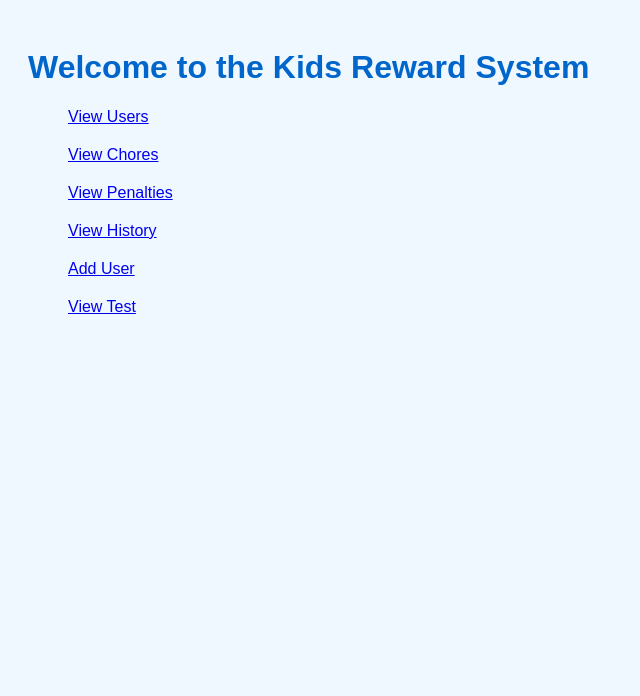
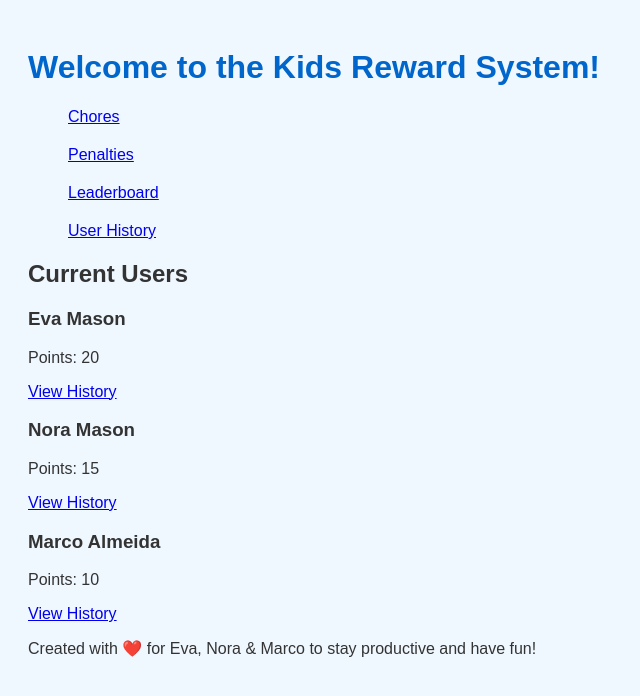
Before and after one commit to MarkiiMark23/kids-reward-system, a Flask app: page /home in a window 1280 px wide. Shown: the top 696 px of the page, without its empty margins (0-640 px from the left). Run offline with Flask 3, Linux system fonts and the light colour scheme.

Commit message:
changed css of home for new design and functionality

```diff
--- a/templates/home.html
+++ b/templates/home.html
@@ -1,18 +1,40 @@
 <!DOCTYPE html>
-<html>
+<html lang="en">
 <head>
-    <title>Kids Reward System</title>
-    <link rel="stylesheet" type="text/css" href="{{ url_for('static', filename='styles.css') }}">
+    <meta charset="UTF-8">
+    <meta name="viewport" content="width=device-width, initial-scale=1.0">
+    <title>Kids Reward System - Homepage</title>
+    <link rel="stylesheet" href="{{ url_for('static', filename='styles.css') }}">
 </head>
 <body>
-    <h1>Welcome to the Kids Reward System</h1>
-    <ul>
-        <li><a href="/users">View Users</a></li>
-        <li><a href="/chores">View Chores</a></li>
-        <li><a href="/penalties">View Penalties</a></li>
-        <li><a href="/history">View History</a></li>
-        <li><a href="/users/add">Add User</a></li>
-        <li><a href="/test/">View Test</a></li>
-    </ul>
+    <header>
+        <h1>Welcome to the Kids Reward System!</h1>
+    </header>
+
+    <nav>
+        <ul>
+            <li><a href="{{ url_for('view_chores') }}">Chores</a></li>
+            <li><a href="{{ url_for('view_penalties') }}">Penalties</a></li>
+            <li><a href="{{ url_for('home') }}">Leaderboard</a></li>
+            <li><a href="/users/{{ users[0]['id'] }}/history">User History</a></li>
+        </ul>
+    </nav>
+
+    <section>
+        <h2>Current Users</h2>
+        <div class="user-summary">
+            {% for user in users %}
+            <div class="user-card">
+                <h3>{{ user.name }}</h3>
+                <p>Points: {{ user.points }}</p>
+                <a href="/users/{{ user.id }}/history" class="btn">View History</a>
+            </div>
+            {% endfor %}
+        </div>
+    </section>
+
+    <footer>
+        <p>Created with ❤️ for Eva, Nora & Marco to stay productive and have fun!</p>
+    </footer>
 </body>
 </html>
```
